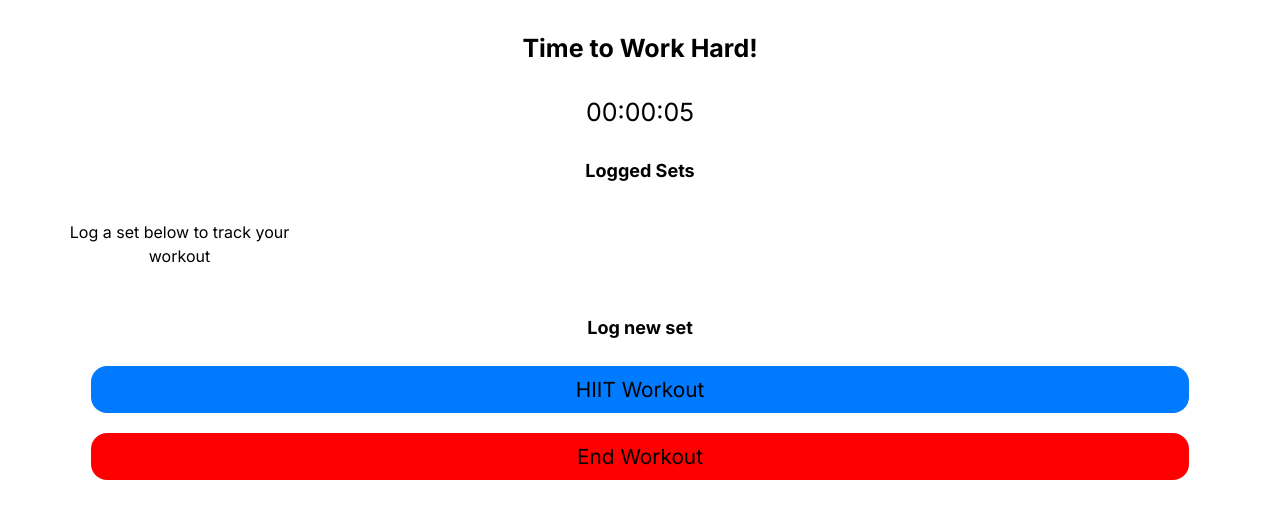
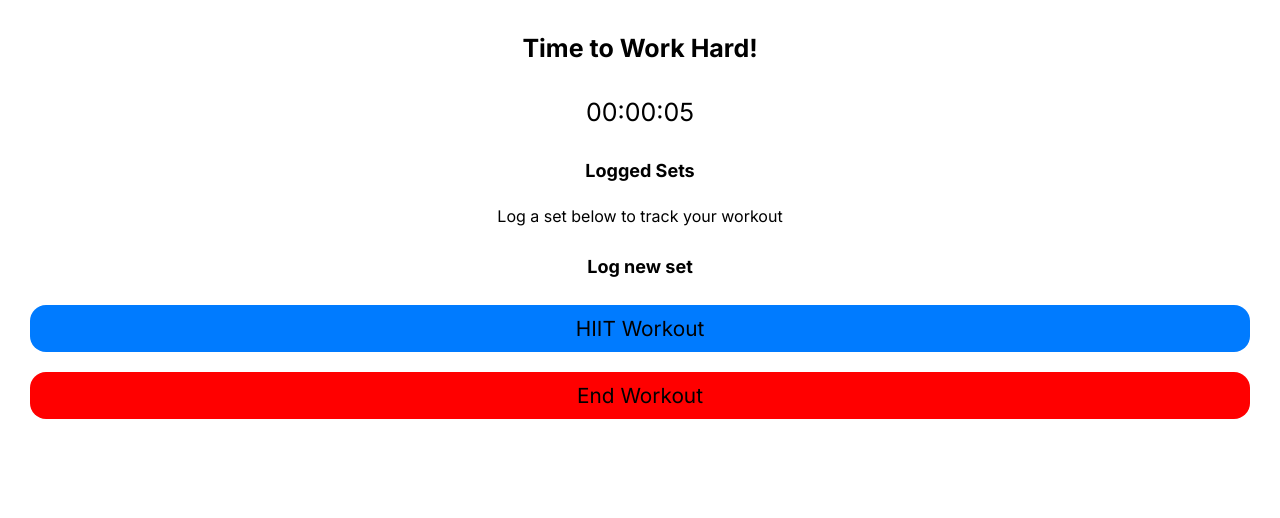
Before and after one commit to ghostb0x/fitnessApp, a Next.js app: page /workout in a window 1280 px wide. Shown: the top 518 px of the page. Built offline with nearby package versions, Linux system fonts and the light colour scheme.

Commit message:
Modify home screen 'NextStepWindow' component to unmount when number of selected focus areas is 0, ie user de-selects all prevously selected options. Hides start workout button until at least one focus area is selected

```diff
--- a/src/app/page.tsx
+++ b/src/app/page.tsx
@@ -30,6 +30,8 @@ export default function Home() {
   React.useEffect(() => {
     if (selectedAreas.length > 0) {
       setShowNextStep(true);
+    } else {
+      setShowNextStep(false)
     }
   }, [selectedAreas]);
 
--- a/src/components/StartScreen/Calendar/Calendar.tsx
+++ b/src/components/StartScreen/Calendar/Calendar.tsx
@@ -119,7 +119,7 @@ const SectionWrapper = styled.section`
 const Row = styled.div`
   display: flex;
   justify-content: space-between;
-  align-items: baseline;
+  align-items: center;
   gap: 10px;
 `;
 
--- a/src/components/WorkoutScreen/SessionDashboard/SessionDashboard.tsx
+++ b/src/components/WorkoutScreen/SessionDashboard/SessionDashboard.tsx
@@ -121,14 +121,14 @@ function SessionDashboard({
   return (
     <Wrapper>
       <SectionTitle>Logged Sets</SectionTitle>
-      <Stats>
+      <>
         {hiitSessions.length === 0 &&
         Object.keys(exercises).length === 0 ? (
           <PlaceholderText>
             Log a set below to track your workout
           </PlaceholderText>
         ) : (
-          <>
+          <Stats>
             {editMode ? (
               <PositionedEditButton
                 title="Delete a logged set"
@@ -137,9 +137,9 @@ function SessionDashboard({
             ) : null}
             {displayHiit}
             {displayExercises}{' '}
-          </>
+          </Stats>
         )}
-      </Stats>
+      </>
     </Wrapper>
   );
 }
@@ -155,6 +155,7 @@ const SectionTitle = styled.h2`
 `;
 
 const PlaceholderText = styled.p`
+  margin-top: 20px;
   text-align: center;
 `;
 
--- a/src/components/_Shared/Button/Button.tsx
+++ b/src/components/_Shared/Button/Button.tsx
@@ -13,7 +13,7 @@ function Button({ children, color, onClick, ...delegated }: ButtonProps) {
 
 const B = styled.button`
   margin-top: 10px;
-  width: 90%;
+  width: 100%;
   border: none;
   border-radius: 1rem;
   padding: 0.5rem 3rem;
```
